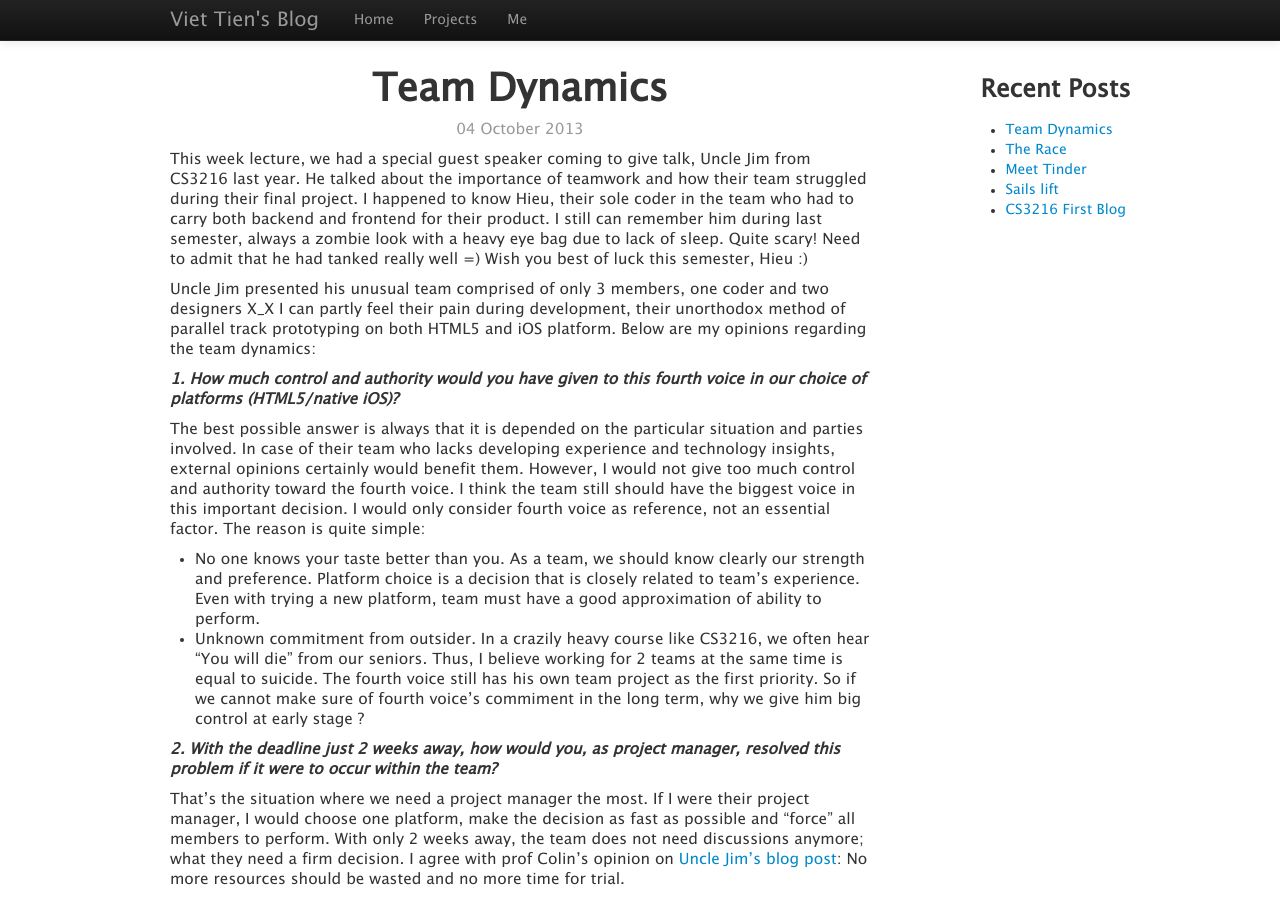
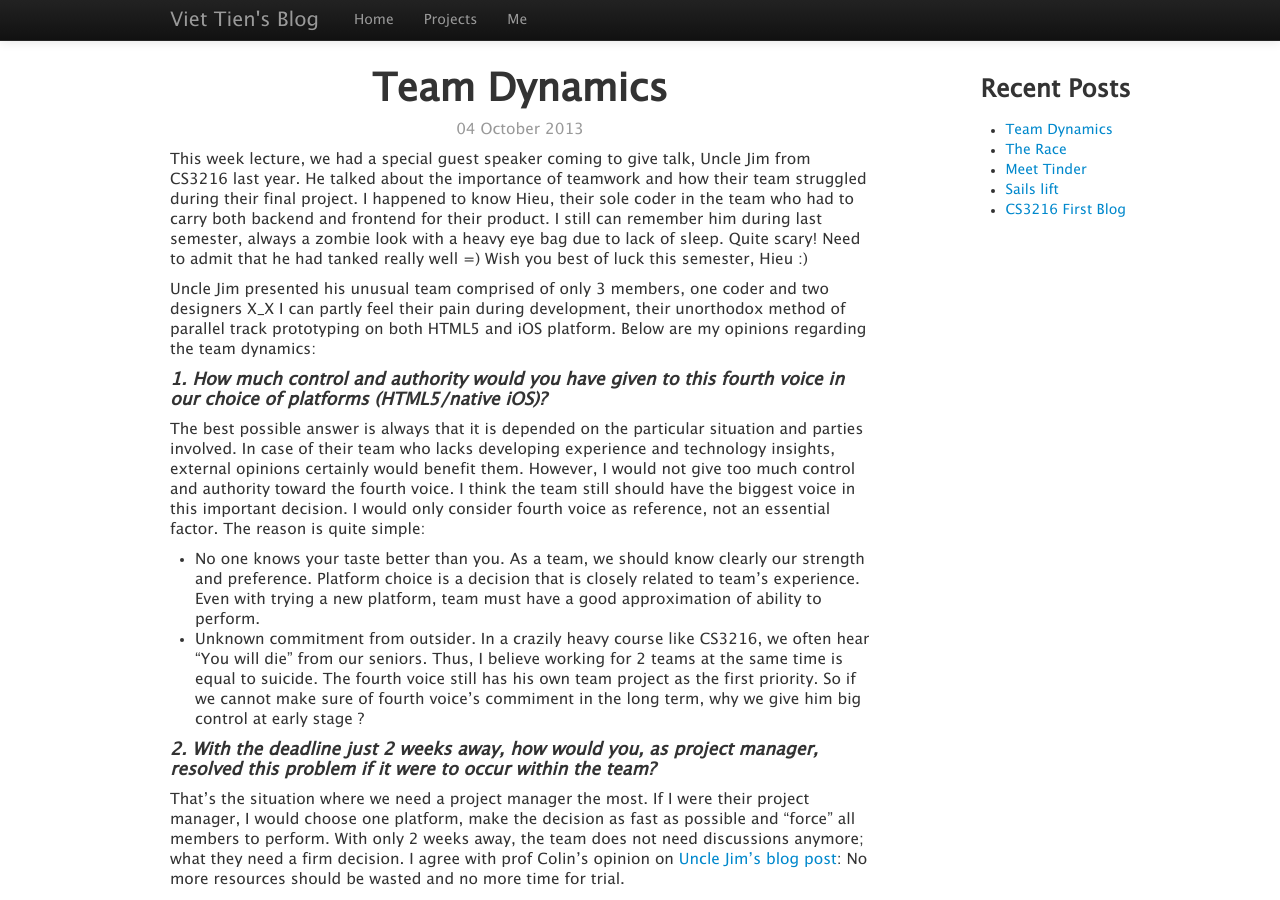
Before and after one commit to lvtiendev/lvtiendev.github.io, a Jekyll site: the page built from _posts/2013-10-04-team-dynamics.md, in a window 1280 px wide and 900 px high. Built offline with Jekyll 4.4.1, drawn with Linux system fonts in a browser that asks for light colours; nearby versions of some CDN libraries; Markdown is read by kramdown in place of the engine named in the settings; comment, search, counter and statistics services are not loaded.

Commit message:
Style a bit

```diff
--- a/_posts/2013-10-04-team-dynamics.md
+++ b/_posts/2013-10-04-team-dynamics.md
@@ -8,27 +8,27 @@ This week lecture, we had a special guest speaker coming to give talk, Uncle Jim
 
 Uncle Jim presented his unusual team comprised of only 3 members, one coder and two designers X_X I can partly feel their pain during development, their unorthodox method of parallel track prototyping on both HTML5 and iOS platform. Below are my opinions regarding the team dynamics:
 
-<b><i>1. How much control and authority would you have given to this fourth voice in our choice of platforms (HTML5/native iOS)?</i></b>
+#### <b><i>1. How much control and authority would you have given to this fourth voice in our choice of platforms (HTML5/native iOS)?</i></b>
 
 The best possible answer is always that it is depended on the particular situation and parties involved. In case of their team who lacks developing experience and technology insights, external opinions certainly would benefit them. However, I would not give too much control and authority toward the fourth voice. I think the team still should have the biggest voice in this important decision. I would only consider fourth voice as reference, not an essential factor. The reason is quite simple:
 
 *   No one knows your taste better than you. As a team, we should know clearly our strength and preference. Platform choice is a decision that is closely related to team's experience. Even with trying a new platform, team must have a good approximation of ability to perform.
 *   Unknown commitment from outsider. In a crazily heavy course like CS3216, we often hear "You will die" from our seniors. Thus, I believe working for 2 teams at the same time is equal to suicide. The fourth voice still has his own team project as the first priority. So if we cannot make sure of fourth voice's commiment in the long term, why we give him big control at early stage ?
 
-<b><i>2. With the deadline just 2 weeks away, how would you, as project manager, resolved this problem if it were to occur within the team?</i></b>
+#### <b><i>2. With the deadline just 2 weeks away, how would you, as project manager, resolved this problem if it were to occur within the team?</i></b>
 
 That's the situation where we need a project manager the most. If I were their project manager, I would choose one platform, make the decision as fast as possible and "force" all members to perform. With only 2 weeks away, the team does not need discussions anymore; what they need a firm decision. I agree with prof Colin's opinion on [Uncle Jim's blog post](http://jimgan3216.blogspot.sg/2012/10/carpool-app-which-path.html): No more resources should be wasted and no more time for trial.
 
-<b><i>3. What are some of the issues that we presented that could have happened to any team? List down 3, and talk about how you would have resolved these issues.</b></i>
+#### <b><i>3. What are some of the issues that we presented that could have happened to any team? List down 3, and talk about how you would have resolved these issues.</b></i>
 
-*   Confusion over external opinions
+*   <b>Confusion over external opinions</b>
 
     A team should not give too much authorization  for outside voice, especially for a key decision. When reflect back to all projects I have done, I always favor a slow-start strategy. I always try to do as much research/testing <b>by myself</b> as I can before officially  working. Thanks to this preparation step I can have at least some ideas, which I think suitable for my project. Therefore, I could contribute and help my team independent from others' opinions.
-*   Wasting resources
+*   <b>Wasting resources</b>
 
     To utilize team resources, first we need to reach an agreement as quick as possible. We cannot waste too much time on quarrels or unnecessary discussions. Of course we can spend manpower on researching/trials, but try to minimize the amount of effort spent on this step.
 
-*   Lack a leader
+*   <b>Lack a leader</b>
 
     There is one pattern I have observed through all my school projects (at least for CS modules): we usually prefer 'egoless' team model (without a leader). Actually, I think an experienced team leader would benefit the team a lot in decision making, project scheduling, etc. In case of Uncle Jim's team, I think they would reach an agreement much faster if they had a real project with the final voice. That's the reason we always can see project managers or team leaders in any company.
 
```
